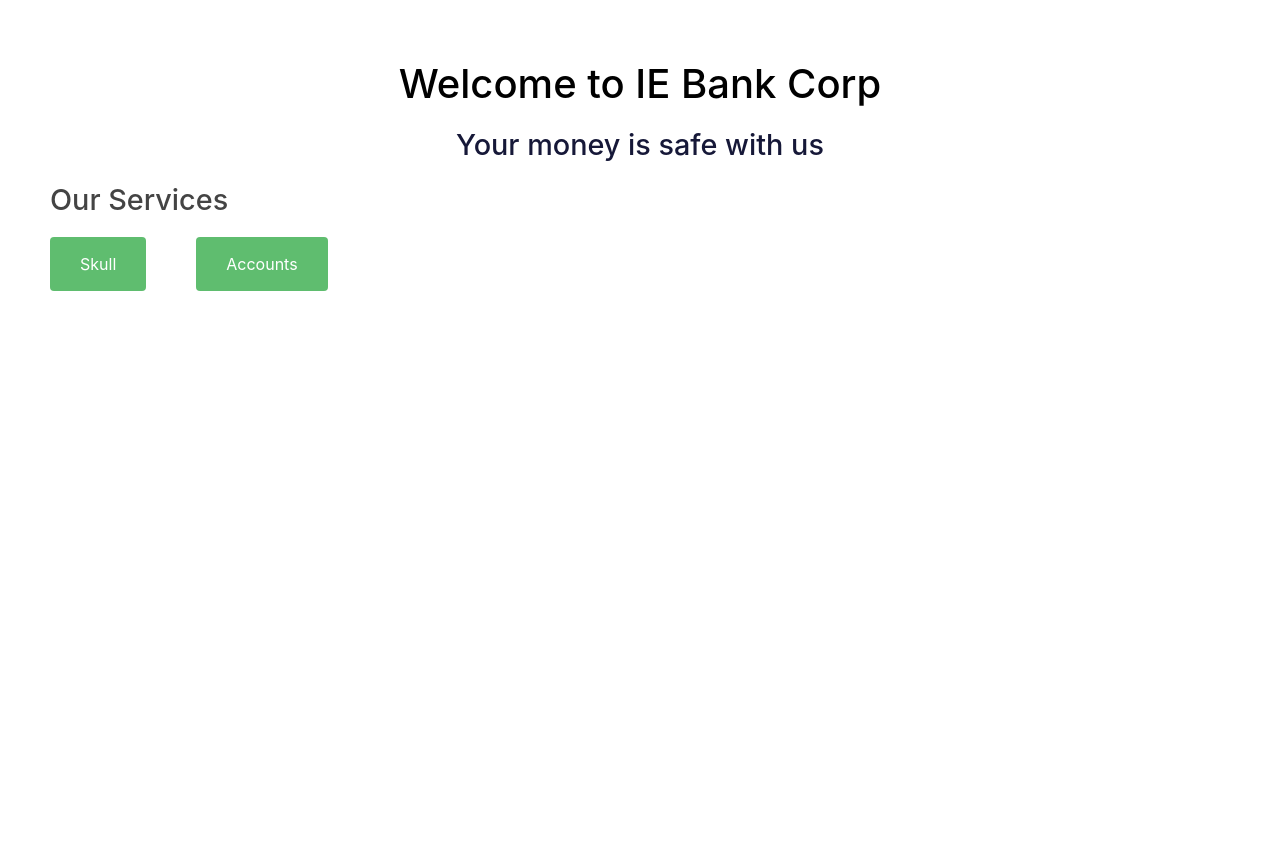
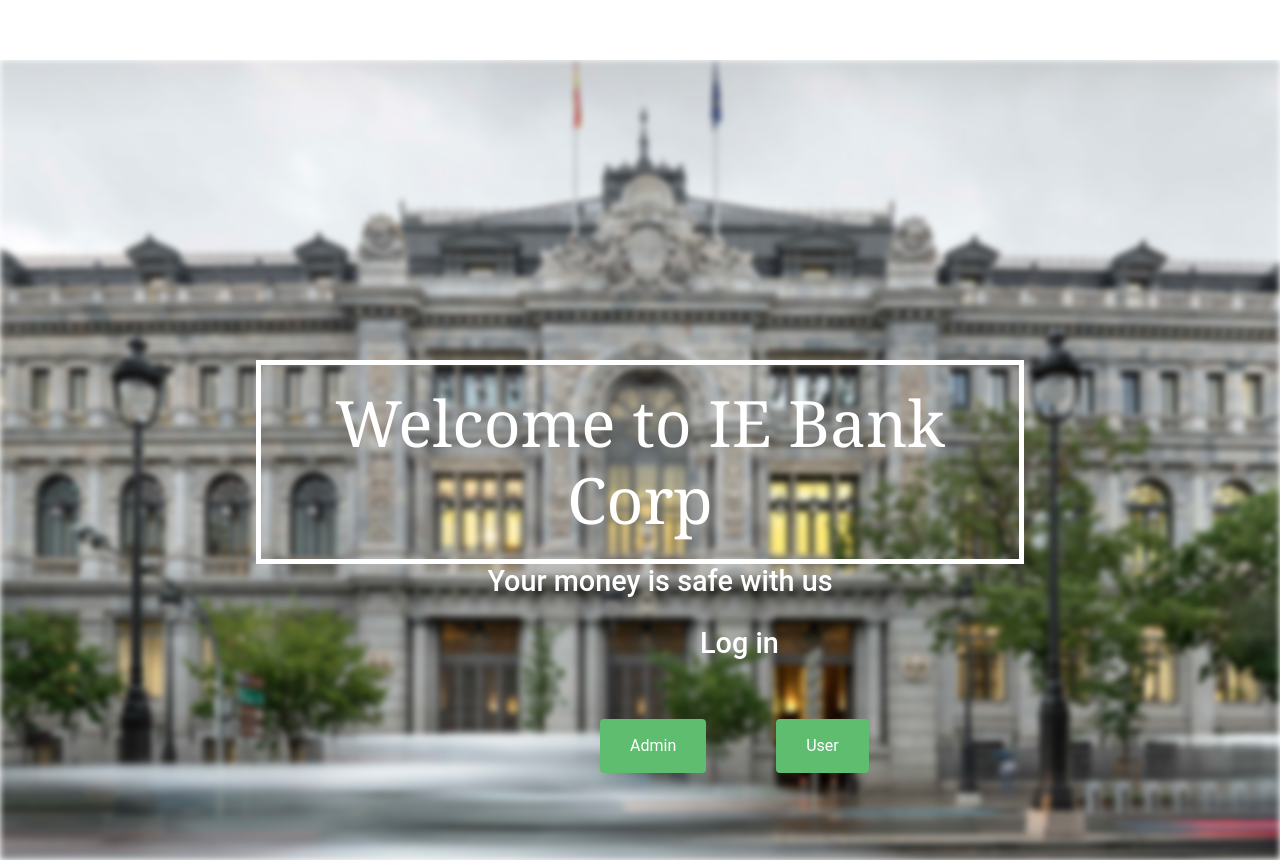
Before and after one commit to alguadam/ie-bank-fe, a Vue app: page / in a window 1280 px wide. Before the commit the page ends 800 px from the top, so only its background shows below. Built offline with nearby package versions, Linux system fonts and the light colour scheme.

Commit message:
fix home page css

```diff
--- a/src/components/Home.vue
+++ b/src/components/Home.vue
@@ -1,23 +1,28 @@
 <template>
     <div class="Home">
+      <div class="BlurredBackground"></div>
       <header>
         <h1>Welcome to IE Bank Corp</h1>
       </header>
-      <main>
       <section>
           <h2>Your money is safe with us</h2>
         </section>
-        <section>
-          <h3>Our Services</h3>
-        </section>
-
+      <main>
+        <div class="login">
+          <h3>Log in</h3>
+        </div>
+        <div class="buttons">
+        <div class="admin">
           <router-link to="/Skull">
-            <button>Skull</button>
+              <button>Admin</button>
           </router-link>
+        </div>
+        <div class="user">
           <router-link to="/Accounts">
-            <button>Accounts</button>
+              <button>User</button>
           </router-link>
-
+        </div>
+        </div>
       </main>
     </div>
   </template>
@@ -25,10 +30,41 @@
 
 <style scoped>
 
-  .home {
-    max-width: 960px;
+.Home {
+  position: relative;
+  height: 100vh;
+  width: 100vw;
+  display: flex;
+  flex-direction: column;
+  font-family: 'Roboto', sans-serif;
+  font-size: 1.2rem;
+  overflow: hidden;
+}
+
+.BlurredBackground {
+  position: absolute;
+  top: 0;
+  left: 0;
+  width: 100%;
+  height: 100%;
+  background-image: url('~@/assets/Bank.jpg');
+  background-repeat: no-repeat;
+  background-size: cover;
+  background-position: center;
+  filter: blur(3px); /* Adjust the blur amount */
+  z-index: -1;
+}
+
+
+  .buttons {
+    display: flex; /* Add flex display to the buttons container */
     margin: 0 auto;
-    padding: 20px;
+    padding: 50px;
+  }
+
+  .buttons .admin,
+  .buttons .user {
+    margin-right: 20px; /* Add margin between the buttons */
   }
 
   button {
@@ -44,18 +80,25 @@
 }
 
   header {
+
     text-align: center;
-    margin-bottom: 20px;
+    margin-top: 300px;
   }
 
   h1 {
-    font-size: 2.5rem;
-    color: #000000;
+    font-size: 4rem;
+    color: white;
+    font-family:Georgia, 'Times New Roman', Times, serif;
+    border: 5px solid white;
+    padding: 20px;
+    margin: 0 auto;
+    width: 60%;
   }
 
   main {
     font-size: 1.2rem;
     color: #666;
+    padding-left: 500px;
   }
 
   section {
@@ -65,13 +108,17 @@
   h2 {
     text-align: center;
     font-size: 1.8rem;
-    color: #161838;
+    color: #fff;
+    text-underline-offset: 10px;
+    margin-left: 40px;
+
   }
 
   h3 {
     margin-left: 50px;
     font-size: 1.8rem;
-    color: #444;
+    color: #fff;
+    margin-left: 200px;
   }
 
   ul {
```
Also changed, not shown: src/assets/Bank.jpg (renamed from images/Bank.jpg), src/assets/bank-bg.png (added). Lines whose indentation alone changed are shown as unchanged.
